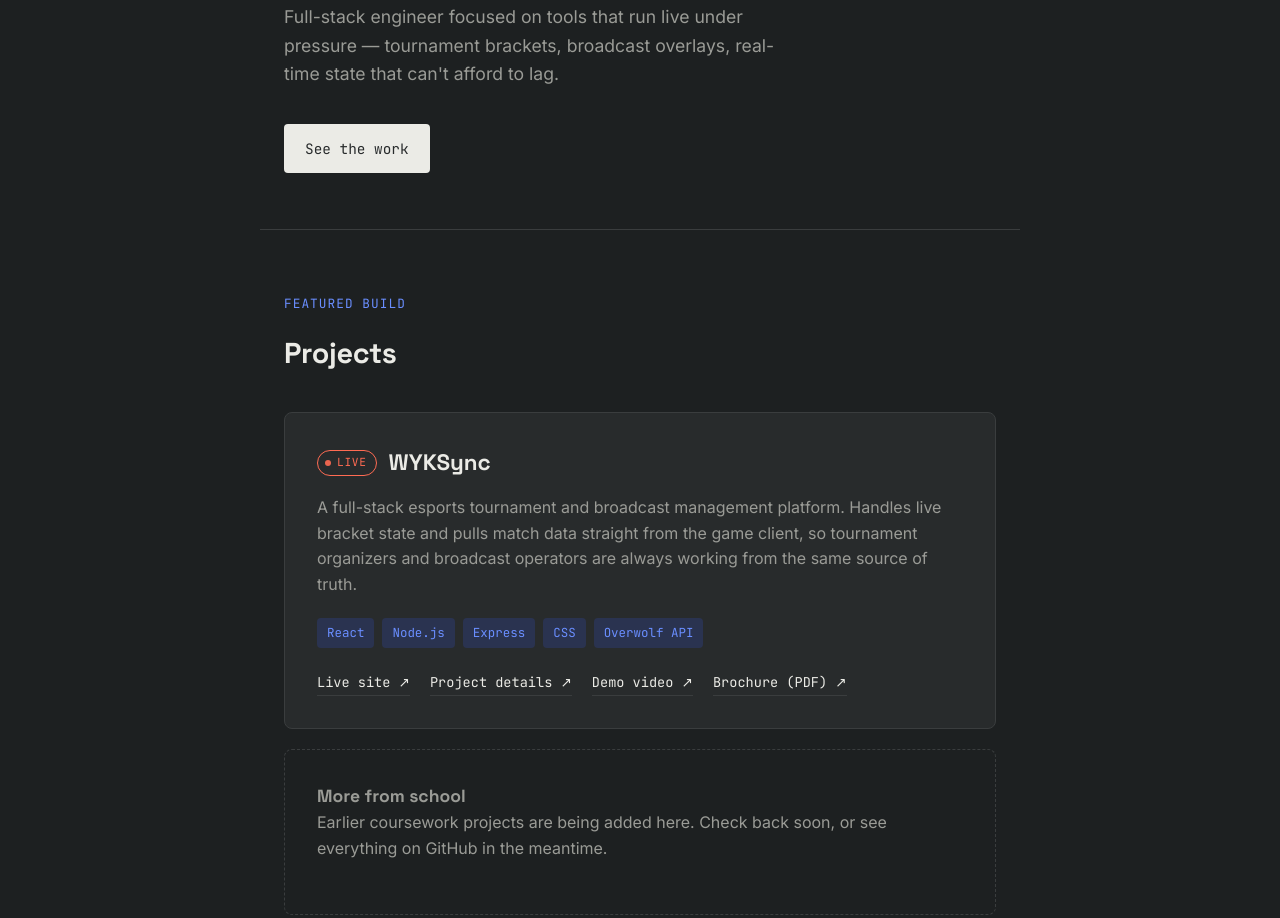
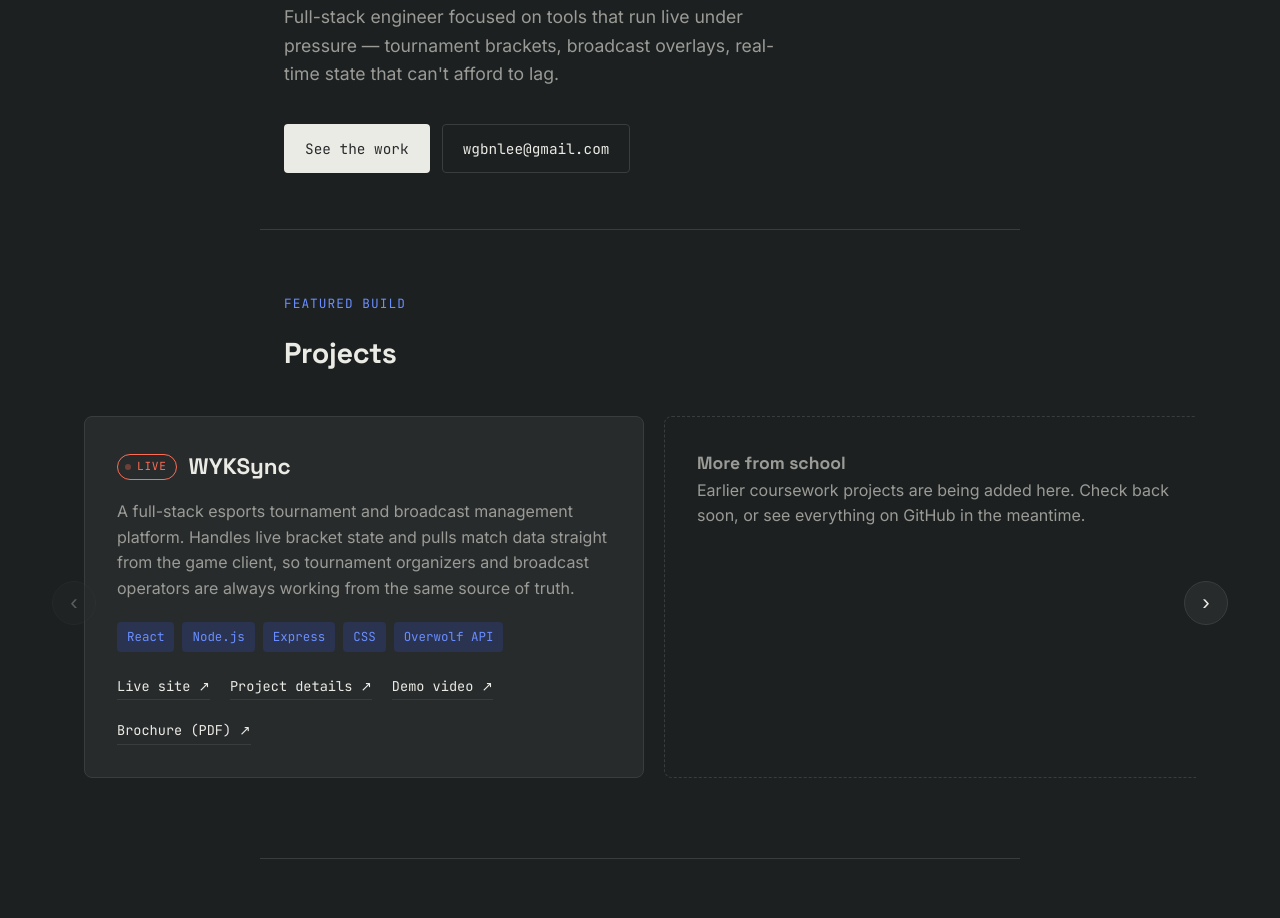
Before and after one commit to wgbnlee/wgbnlee.github.io, a plain HTML site: page index.html in a window 1280 px wide. Shown: the part 400-1318 px from the top of the page. Drawn offline with Linux system fonts and the light colour scheme.

Commit message:
Modify Project tab to horizontal view

```diff
--- a/index.html
+++ b/index.html
@@ -33,17 +33,22 @@
     <p class="hero-lede">Full-stack engineer focused on tools that run live under pressure — tournament brackets, broadcast overlays, real-time state that can't afford to lag.</p>
     <div class="hero-actions">
       <a class="btn btn-primary" href="#work">See the work</a>
+      <a class="btn btn-ghost" href="mailto:wgbnlee@gmail.com">wgbnlee@gmail.com</a>
     </div>
   </section>
 
   <div class="divider" aria-hidden="true"></div>
 
-  <section class="work wrap" id="work">
-    <div class="section-head">
+  <section class="work" id="work">
+    <div class="wrap section-head">
       <p class="eyebrow">Featured build</p>
       <h2>Projects</h2>
     </div>
 
+    <div class="slider">
+      <button class="slider-arrow slider-arrow-left" type="button" aria-label="Previous project" disabled>‹</button>
+
+      <div class="slider-track" id="sliderTrack" tabindex="0">
         <article class="project-card">
           <div class="project-top">
             <div class="live-badge"><span class="live-dot"></span>LIVE</div>
@@ -71,6 +76,10 @@
           <h3>More from school</h3>
           <p class="project-desc">Earlier coursework projects are being added here. Check back soon, or see everything on <a href="https://github.com/wgbnlee" target="_blank" rel="noopener">GitHub</a> in the meantime.</p>
         </article>
+      </div>
+
+      <button class="slider-arrow slider-arrow-right" type="button" aria-label="Next project">›</button>
+    </div>
   </section>
 
   <div class="divider" aria-hidden="true"></div>
--- a/script.js
+++ b/script.js
@@ -1 +1,37 @@
 document.getElementById('year').textContent = new Date().getFullYear();
+
+const track = document.getElementById('sliderTrack');
+const prevBtn = document.querySelector('.slider-arrow-left');
+const nextBtn = document.querySelector('.slider-arrow-right');
+
+function cardStep() {
+  const card = track.querySelector('.project-card');
+  if (!card) return 400;
+  const gap = parseFloat(getComputedStyle(track).columnGap || getComputedStyle(track).gap || 20);
+  return card.getBoundingClientRect().width + gap;
+}
+
+function updateArrows() {
+  const maxScroll = track.scrollWidth - track.clientWidth - 1;
+  prevBtn.disabled = track.scrollLeft <= 0;
+  nextBtn.disabled = track.scrollLeft >= maxScroll;
+}
+
+if (track && prevBtn && nextBtn) {
+  prevBtn.addEventListener('click', () => {
+    track.scrollBy({ left: -cardStep(), behavior: 'smooth' });
+  });
+
+  nextBtn.addEventListener('click', () => {
+    track.scrollBy({ left: cardStep(), behavior: 'smooth' });
+  });
+
+  track.addEventListener('keydown', (e) => {
+    if (e.key === 'ArrowRight') track.scrollBy({ left: cardStep(), behavior: 'smooth' });
+    if (e.key === 'ArrowLeft') track.scrollBy({ left: -cardStep(), behavior: 'smooth' });
+  });
+
+  track.addEventListener('scroll', updateArrows);
+  window.addEventListener('resize', updateArrows);
+  updateArrows();
+}
--- a/style.css
+++ b/style.css
@@ -172,7 +172,11 @@ button:focus-visible {
   margin: 0 auto;
 }
 
-.work, .contact {
+.work {
+  padding: 64px 0;
+}
+
+.contact {
   padding: 64px 24px;
 }
 
@@ -190,7 +194,9 @@ button:focus-visible {
   border: 1px solid var(--line);
   border-radius: 8px;
   padding: 32px;
-  margin-bottom: 20px;
+  width: min(560px, 82vw);
+  flex-shrink: 0;
+  scroll-snap-align: start;
 }
 
 .project-top {
@@ -285,6 +291,71 @@ button:focus-visible {
   font-size: 1.1rem;
 }
 
+.slider {
+  position: relative;
+  max-width: 1160px;
+  margin: 0 auto;
+  padding: 0 24px;
+}
+
+.slider-track {
+  display: flex;
+  gap: 20px;
+  overflow-x: auto;
+  scroll-snap-type: x mandatory;
+  scroll-behavior: smooth;
+  padding: 4px 0 16px;
+  scrollbar-width: thin;
+  scrollbar-color: var(--line) transparent;
+}
+
+.slider-track::-webkit-scrollbar {
+  height: 6px;
+}
+
+.slider-track::-webkit-scrollbar-thumb {
+  background: var(--line);
+  border-radius: 999px;
+}
+
+.slider-arrow {
+  position: absolute;
+  top: 50%;
+  transform: translateY(-50%);
+  width: 44px;
+  height: 44px;
+  border-radius: 50%;
+  border: 1px solid var(--line);
+  background: var(--bg-raised);
+  color: var(--text);
+  font-size: 1.4rem;
+  line-height: 1;
+  cursor: pointer;
+  display: flex;
+  align-items: center;
+  justify-content: center;
+  z-index: 2;
+  transition: border-color 0.12s ease, color 0.12s ease, opacity 0.12s ease;
+}
+
+.slider-arrow-left { left: -8px; }
+.slider-arrow-right { right: -8px; }
+
+.slider-arrow:hover:not(:disabled) {
+  border-color: var(--accent);
+  color: var(--accent);
+}
+
+.slider-arrow:disabled {
+  opacity: 0.3;
+  cursor: default;
+}
+
+@media (max-width: 700px) {
+  .slider-arrow { display: none; }
+  .slider { padding: 0 20px; }
+}
+
 .contact-grid {
   display: grid;
   grid-template-columns: repeat(auto-fit, minmax(180px, 1fr));
```
Lines whose indentation alone changed are shown as unchanged.
